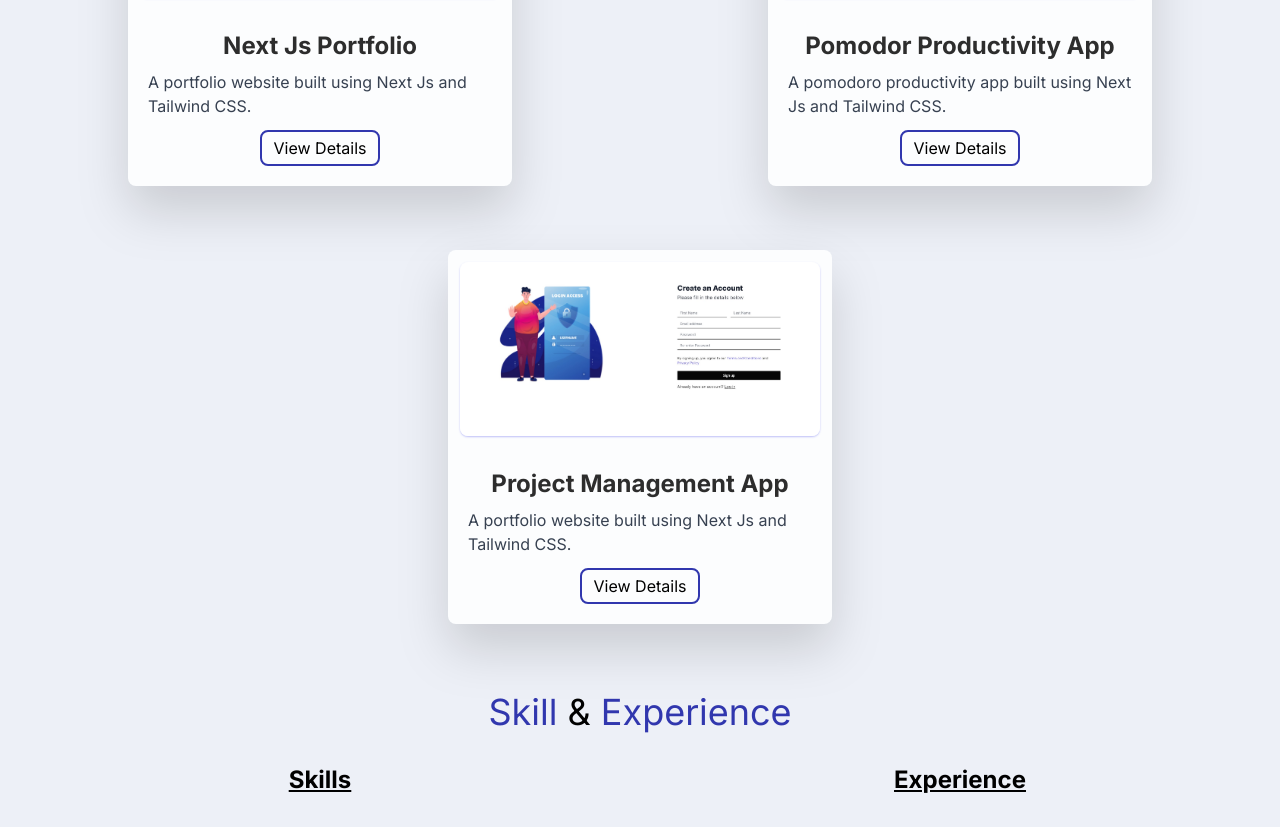
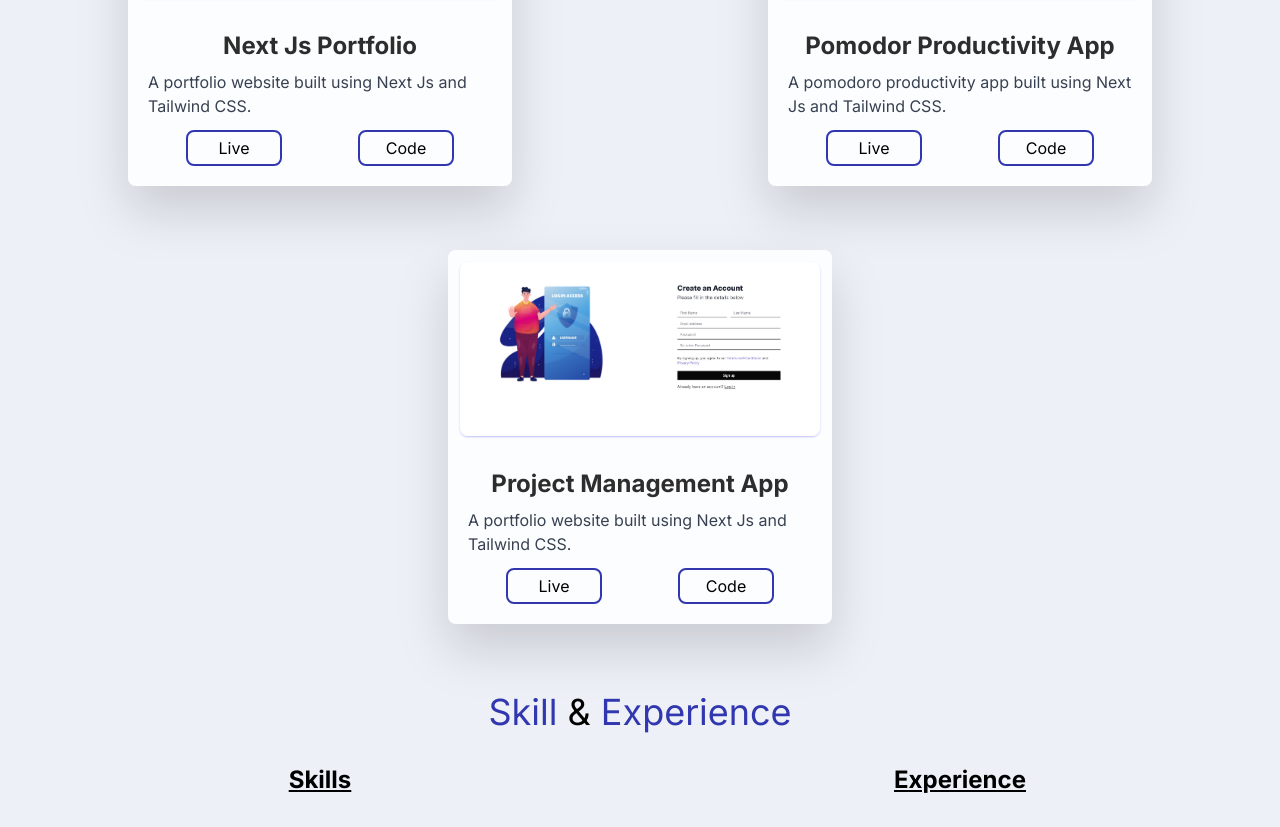
Before and after one commit to yuvrajsharma97/nextJSPortfolio, a Next.js app: page / in a window 1280 px wide. Shown: the part 1160-1987 px from the top of the page. Built offline with nearby package versions, Linux system fonts and the light colour scheme.

Commit message:
live button

```diff
--- a/components/contentPages/project.jsx
+++ b/components/contentPages/project.jsx
@@ -25,20 +25,24 @@ const Card = ({ image, title, titleLink, description, link }) => {
 
         <div class="p-5">
           <h5 class="mb-2 text-2xl font-bold text-center text-color3">
-            <a href={titleLink} target="_blank">
-              {title}
-            </a>
+            {title}
           </h5>
 
           <p class="mb-3 font-normal text-gray-700 dark:text-gray-400">
             {description}
           </p>
-          <div className="flex justify-center">
+          <div className="flex justify-around">
+            <Link
+              href={titleLink}
+              target="_blank"
+              className="border-2 border-color2 w-24 text-center shadow-none transition-shadow duration-300 hover:shadow-lg hover:shadow-gray-400 py-1 rounded-lg hover:bg-color2 hover:text-white">
+              <span>Live</span>
+            </Link>
             <Link
               href={link}
               target="_blank"
-              className="border-2 border-color2 px-3 py-1 rounded-lg hover:bg-color2 hover:text-white">
-              <span>View Details</span>
+              className="border-2 border-color2 w-24 text-center shadow-none transition-shadow duration-300 hover:shadow-lg hover:shadow-gray-400 py-1 rounded-lg hover:bg-color2 hover:text-white">
+              <span>Code</span>
             </Link>
           </div>
         </div>
```
